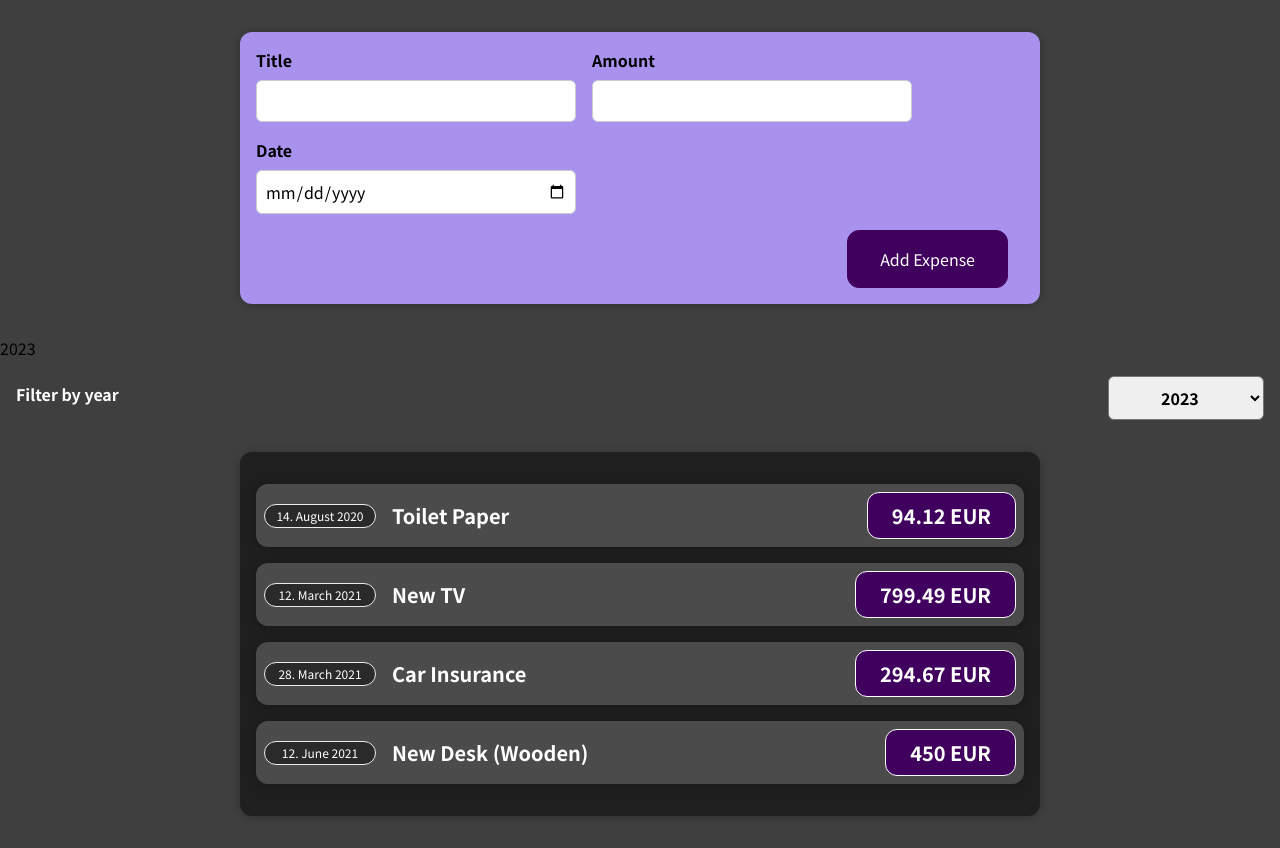
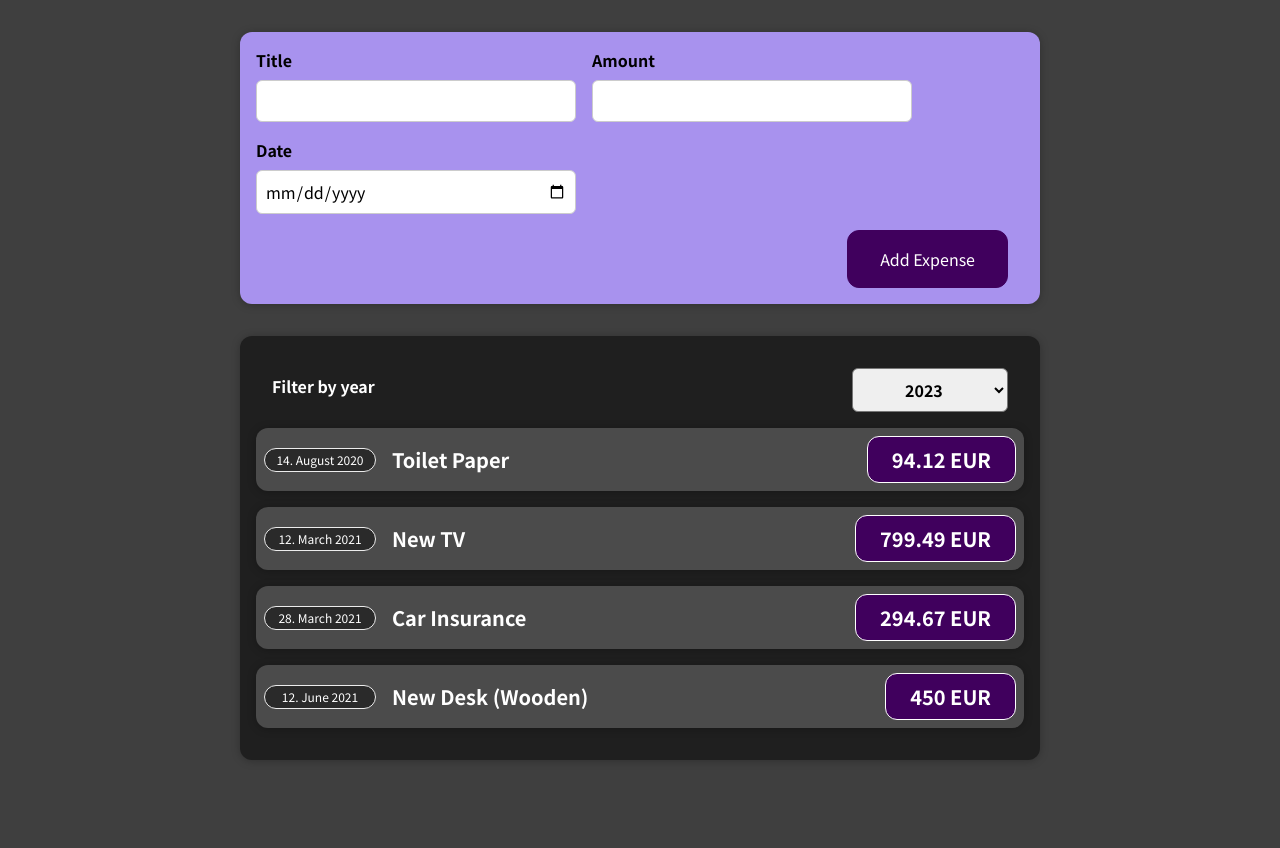
Before and after one commit to SamuelVitek/first_react_app, a React (Create React App) app: page / in a window 1280 px wide. After the commit the page ends 800 px from the top, so only its background shows below. Built offline with nearby package versions, Linux system fonts and the light colour scheme.

Commit message:
Filter position fix

```diff
--- a/src/components/Expenses/Expenses.js
+++ b/src/components/Expenses/Expenses.js
@@ -13,9 +13,8 @@ const Expenses = (props) => {
 
     return (
         <div>
-            <p>{filteredYear}</p>
-            <ExpenseFilter onFilterChange={onFilterChangeHandler} />
             <Card className='expenses'>
+                <ExpenseFilter onFilterChange={onFilterChangeHandler} />
                 <ExpenseItem
                     title={props.data[0].title}
                     amount={props.data[0].amount}
```
